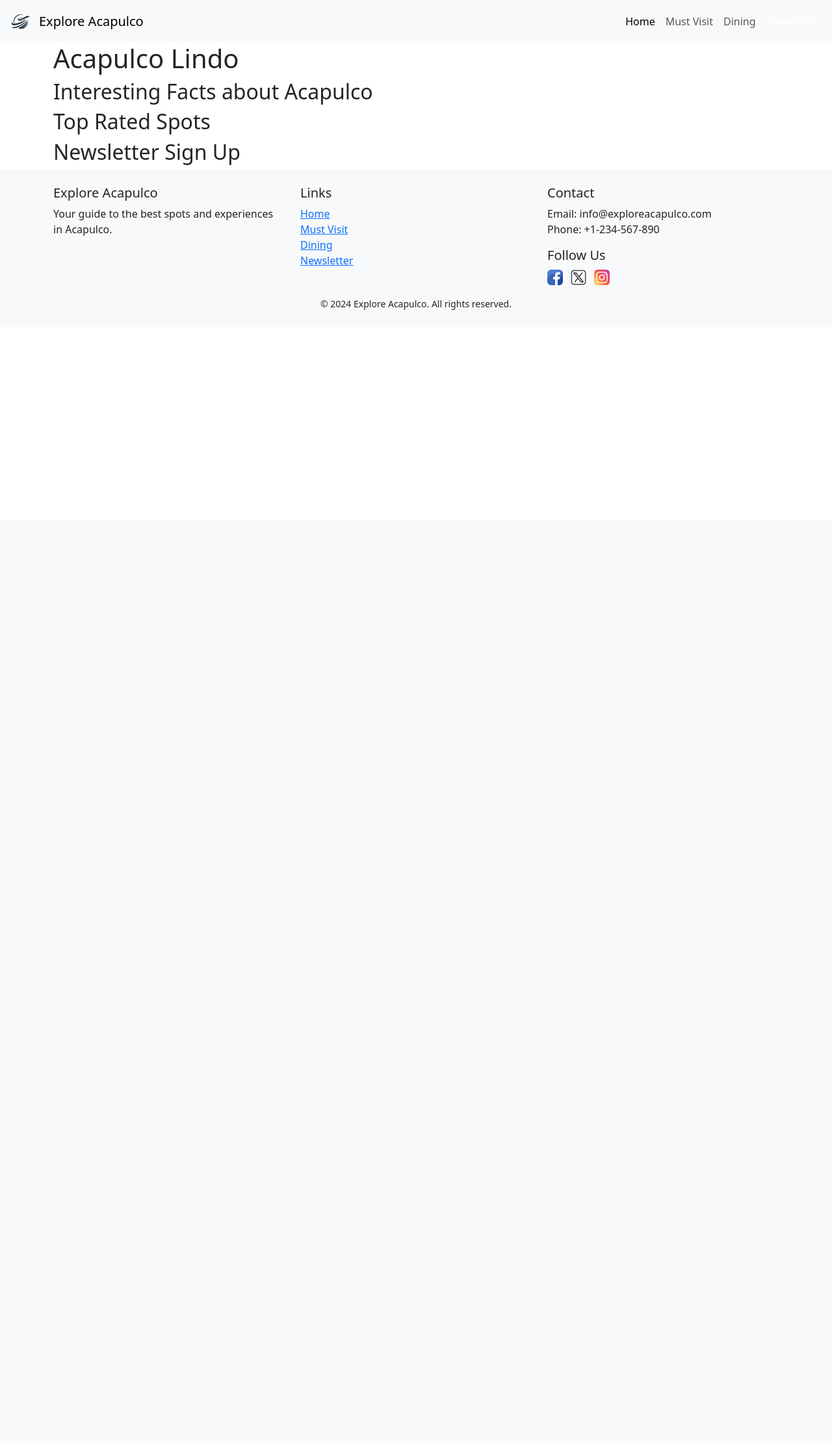
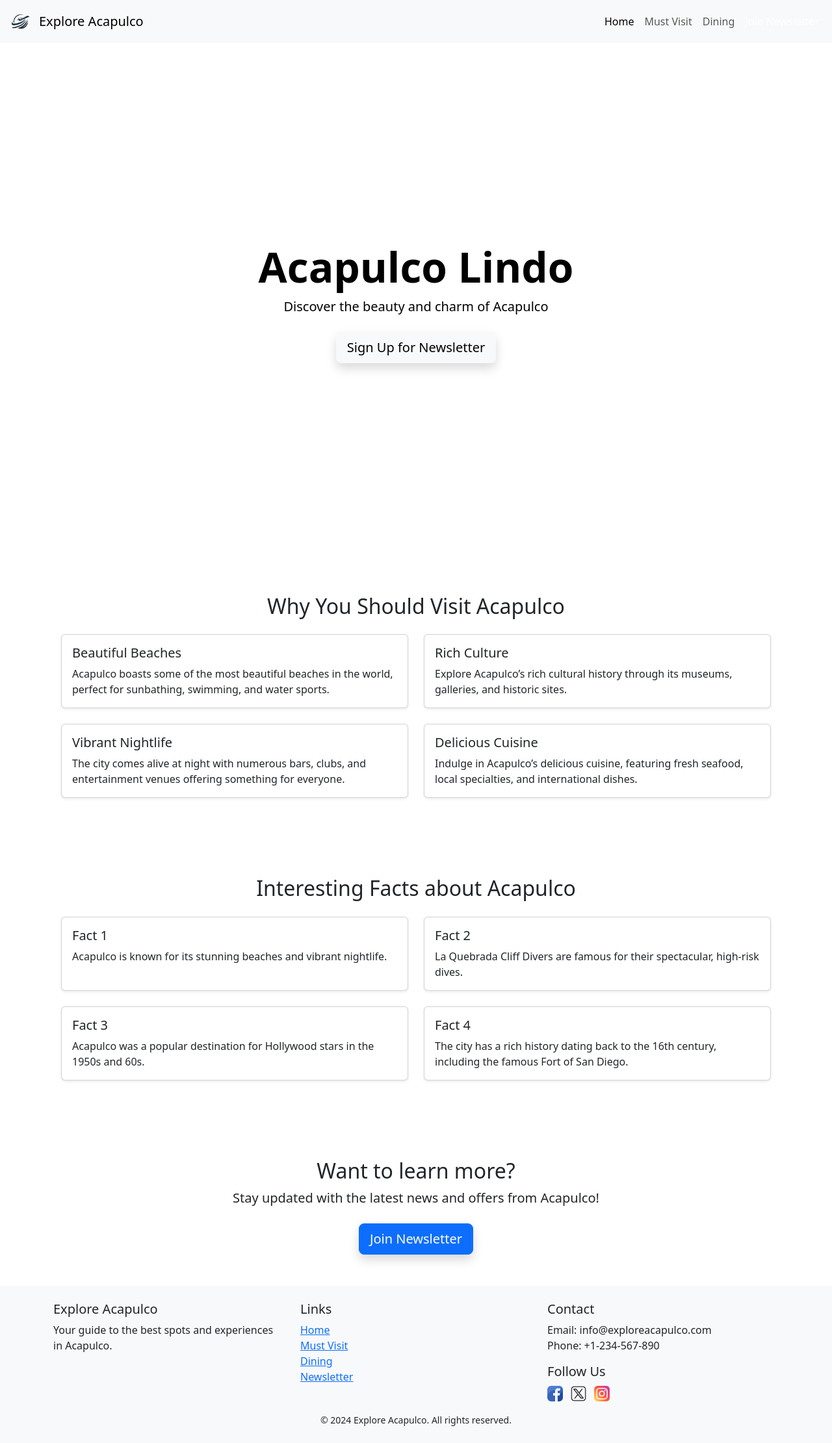
Before and after one commit to lucila-hernandez/Explore_Acapulco, a Flask app: page / in a window 1280 px wide. Shown: the whole page at 65% size. Before the commit the page ends 477 px from the top, so only its background shows below. Run offline with Flask 3, Linux system fonts and the light colour scheme.

Commit message:
home updates

```diff
--- a/static/styles.css
+++ b/static/styles.css
@@ -8,3 +8,13 @@
     width: auto;
     margin-right: 0.5rem;
 }
+
+.hero {
+    height: 100vh;
+    display: flex;
+    flex-direction: column;
+    justify-content: center;
+    align-items: center;
+    text-align: center;
+    color: black; /* Ensure the text color is set appropriately */
+}
--- a/templates/base.html
+++ b/templates/base.html
@@ -26,7 +26,7 @@
                     <li class="nav-item">
                         <a class="nav-link" href="{{ url_for('dining') }}">Dining</a></li>
                     <li class="nav-item">
-                        <a class="btn btn-primary nav-link text-white" href="#newsletter">Newsletter</a></li>
+                        <a class="btn btn-primary nav-link text-white" href="#newsletter">Join Newsletter</a></li>
                 </ul>
             </div>
         </div>
--- a/templates/home.html
+++ b/templates/home.html
@@ -1,18 +1,94 @@
 {% extends 'base.html' %}
 {% block content %}
-<div class="hero">
-    <h1>Acapulco Lindo</h1>
+<div class="hero d-flex flex-column justify-content-center align-items-center text-center">
+    <h1 class="display-3 fw-bold">Acapulco Lindo</h1>
+    <p class="lead mb-4">Discover the beauty and charm of Acapulco</p>
+    <a href="#newsletter" class="btn btn-light btn-lg shadow">Sign Up for Newsletter</a>
 </div>
-<div class="facts">
-    <h2>Interesting Facts about Acapulco</h2>
-    <!-- Add your content here -->
+
+<div class="why-visit py-5">
+    <h2 class="text-center mb-4">Why You Should Visit Acapulco</h2>
+    <div class="container">
+        <div class="row">
+            <div class="col-md-6 mb-4">
+                <div class="card h-100 shadow-sm">
+                    <div class="card-body">
+                        <h5 class="card-title">Beautiful Beaches</h5>
+                        <p class="card-text">Acapulco boasts some of the most beautiful beaches in the world, perfect for sunbathing, swimming, and water sports.</p>
+                    </div>
+                </div>
+            </div>
+            <div class="col-md-6 mb-4">
+                <div class="card h-100 shadow-sm">
+                    <div class="card-body">
+                        <h5 class="card-title">Rich Culture</h5>
+                        <p class="card-text">Explore Acapulco’s rich cultural history through its museums, galleries, and historic sites.</p>
+                    </div>
+                </div>
+            </div>
+            <div class="col-md-6 mb-4">
+                <div class="card h-100 shadow-sm">
+                    <div class="card-body">
+                        <h5 class="card-title">Vibrant Nightlife</h5>
+                        <p class="card-text">The city comes alive at night with numerous bars, clubs, and entertainment venues offering something for everyone.</p>
+                    </div>
+                </div>
+            </div>
+            <div class="col-md-6 mb-4">
+                <div class="card h-100 shadow-sm">
+                    <div class="card-body">
+                        <h5 class="card-title">Delicious Cuisine</h5>
+                        <p class="card-text">Indulge in Acapulco’s delicious cuisine, featuring fresh seafood, local specialties, and international dishes.</p>
+                    </div>
+                </div>
+            </div>
+        </div>
+    </div>
 </div>
-<div class="top-spots">
-    <h2>Top Rated Spots</h2>
-    <!-- Add your content here -->
+
+<div class="facts py-5">
+    <h2 class="text-center mb-4">Interesting Facts about Acapulco</h2>
+    <div class="container">
+        <div class="row">
+            <div class="col-md-6 mb-4">
+                <div class="card h-100 shadow-sm">
+                    <div class="card-body">
+                        <h5 class="card-title">Fact 1</h5>
+                        <p class="card-text">Acapulco is known for its stunning beaches and vibrant nightlife.</p>
+                    </div>
+                </div>
+            </div>
+            <div class="col-md-6 mb-4">
+                <div class="card h-100 shadow-sm">
+                    <div class="card-body">
+                        <h5 class="card-title">Fact 2</h5>
+                        <p class="card-text">La Quebrada Cliff Divers are famous for their spectacular, high-risk dives.</p>
+                    </div>
+                </div>
+            </div>
+            <div class="col-md-6 mb-4">
+                <div class="card h-100 shadow-sm">
+                    <div class="card-body">
+                        <h5 class="card-title">Fact 3</h5>
+                        <p class="card-text">Acapulco was a popular destination for Hollywood stars in the 1950s and 60s.</p>
+                    </div>
+                </div>
+            </div>
+            <div class="col-md-6 mb-4">
+                <div class="card h-100 shadow-sm">
+                    <div class="card-body">
+                        <h5 class="card-title">Fact 4</h5>
+                        <p class="card-text">The city has a rich history dating back to the 16th century, including the famous Fort of San Diego.</p>
+                    </div>
+                </div>
+            </div>
+        </div>
+    </div>
 </div>
-<div class="newsletter">
-    <h2>Newsletter Sign Up</h2>
-    <!-- Add your sign-up form here -->
+
+<div class="newsletter py-5 text-center" id="newsletter">
+    <h2>Want to learn more? </h2>
+    <p class="lead mb-4">Stay updated with the latest news and offers from Acapulco!</p>
+    <button class="btn btn-primary btn-lg shadow">Join Newsletter</button>
 </div>
 {% endblock %}
```
